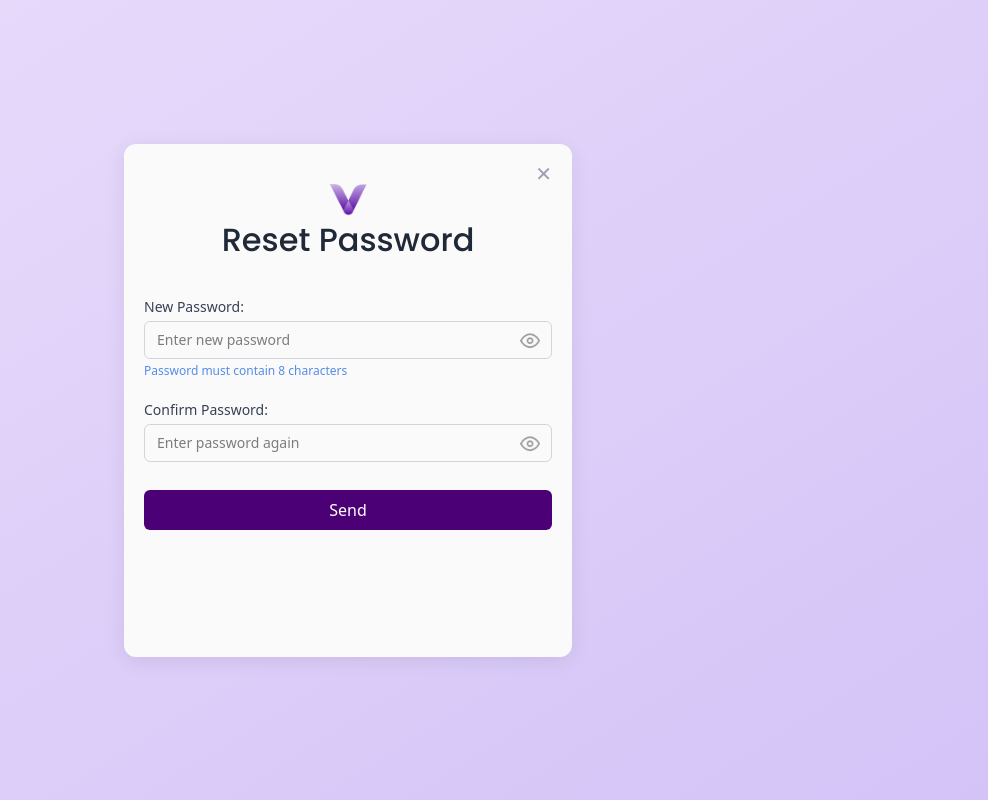
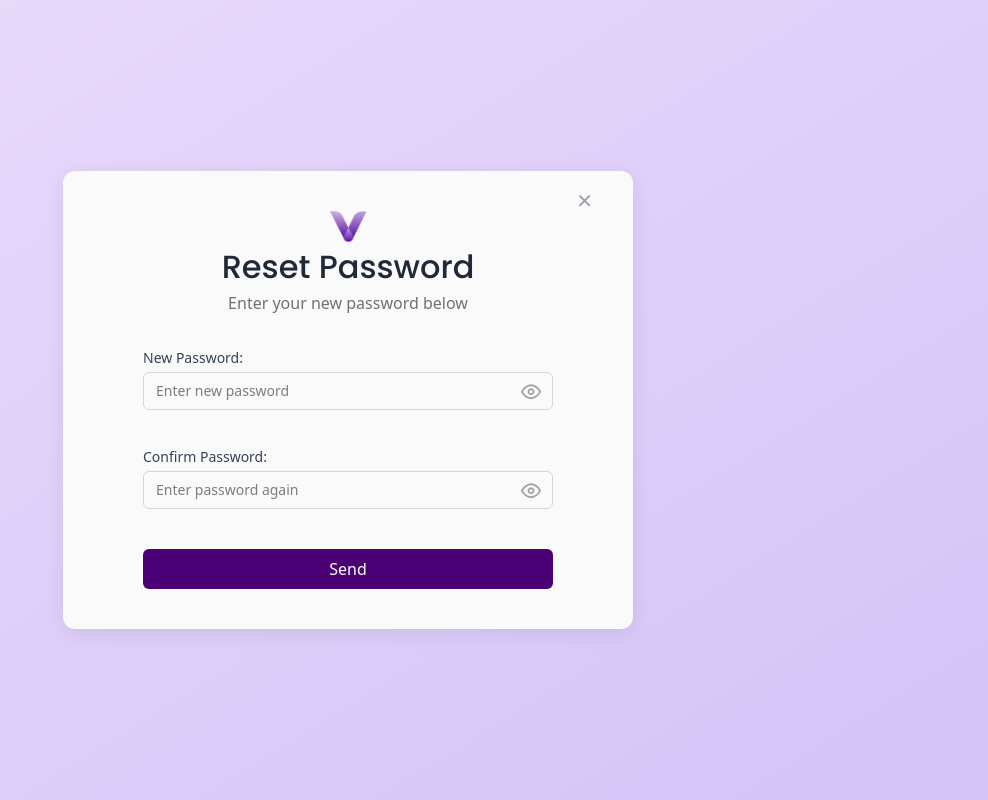
Before and after one commit to psinghal01/Vow-Frontend, a React (Vite) app: page /reset-password in a window 1280 px wide. Shown: the whole page, without its empty margins (292-1280 px from the left). Built offline with nearby package versions, Linux system fonts and the light colour scheme.

Commit message:
update reset password

```diff
--- a/package.json
+++ b/package.json
@@ -28,9 +28,6 @@
     "eslint-plugin-react-hooks": "^5.2.0",
     "eslint-plugin-react-refresh": "^0.4.22",
     "globals": "^16.4.0",
-    "vite": "npm:rolldown-vite@7.1.14"
-  },
-  "overrides": {
-    "vite": "npm:rolldown-vite@7.1.14"
+    "vite": "^7.1.10"
   }
 }
--- a/src/App.jsx
+++ b/src/App.jsx
@@ -2,18 +2,19 @@ import React from "react";
 import { BrowserRouter as Router, Routes, Route } from "react-router-dom";
 import Home from "./pages/home";
 import Login from "./pages/login";
-import ForgotPassword from './pages/forgotpassword';
+import ForgotPassword from './components/forgotpassword';
 import VerifyOtp from './pages/verifyotp';
 import ResetPassword from './pages/resetpassword';
 import ResetSuccess from './pages/resetsuccess';
-
+import Signup from "./components/signup";
 const App = () => {
   return (
     <Router>
       <Routes>
         <Route path="/" element={<Home />} />
         <Route path="/login" element={<Login />} />
-               <Route path="/forgot-password" element={<ForgotPassword />} />
+         <Route path="/forgot-password" element={<ForgotPassword />} />
+        <Route path="/Signup" element={<Signup />} />
         <Route path="/verify-otp" element={<VerifyOtp />} />
         <Route path="/reset-password" element={<ResetPassword />} />
         <Route path="/reset-success" element={<ResetSuccess />} />
--- a/src/components/forgotpassword.jsx
+++ b/src/components/forgotpassword.jsx
@@ -1,16 +1,19 @@
 import React, { useState } from 'react';
-
+import { useNavigate } from 'react-router-dom';
 const ForgotPassword = () => {
   const [email, setEmail] = useState('');
   const [touched, setTouched] = useState(false); // track blur (focus loss)
   const [submitted, setSubmitted] = useState(false);
-
+   const navigate = useNavigate();
   const isEmailValid = /^[^\s@]+@[^\s@]+\.[^\s@]{2,}$/.test(email);
 
   const handleSubmit = (e) => {
     e.preventDefault();
     setSubmitted(true);
     setTouched(true);
+   if (!email || !isEmailValid) return ;
+    navigate('/verify-otp');
+
 
     if (!email || !isEmailValid) return; // don’t submit if invalid or not
 
@@ -96,7 +99,7 @@ const ForgotPassword = () => {
 
               {/* Validation warning */}
               <p className="text-[#5C0EA4] text-sm mt-1 min-h-[20px]">
-                {(touched || submitted) && email && !isEmailValid
+                {(touched || submitted) && (!email || !isEmailValid)
                   ? 'Enter a valid email (e.g., abc@domain.com)'
                   : ''}
               </p>
@@ -114,7 +117,7 @@ const ForgotPassword = () => {
 
           {/* Back to login */}
           <p className=" text-center text-[17px] text-[#707070]">
-            <a href="#" className="font-normal underline">
+            <a href="/login" className="font-normal underline">
               Back to Login
             </a>
           </p>
--- a/src/components/signup.jsx
+++ b/src/components/signup.jsx
@@ -1,5 +1,5 @@
 import React, { useState } from "react";
-
+import { Link } from "react-router-dom";
 export default function Signup() {
   const [showPassword, setShowPassword] = useState(false);
   const [inputFocused, setInputFocused] = useState(false);
@@ -62,9 +62,9 @@ export default function Signup() {
 
           <p className="text-[#707070] text-[16px] mb-8 font-normal">
             Already have an account?{" "}
-            <a href="#" className="text-[#5C0EA4] text-[16px] underline">
-              log in
-            </a>
+            <Link to="/login" className="text-[#5C0EA4] text-[16px] underline">
+  log in
+</Link>
           </p>
 
           <form noValidate onSubmit={handleSubmit} className="space-y-4 text-left mt-8 m-3 mb-0">
--- a/src/pages/login.jsx
+++ b/src/pages/login.jsx
@@ -55,7 +55,7 @@ const Login = () => {
         </h2>
         <p className="text-center text-[16px] text-gray-600 mb-6">
           Do not have an account?{' '}
-          <a href="#" className="text-purple-700 font-medium hover:underline">
+          <a href="/signup" className="text-purple-700 font-medium hover:underline">
             Sign up
           </a>
         </p>
--- a/src/pages/resetpassword.jsx
+++ b/src/pages/resetpassword.jsx
@@ -3,6 +3,7 @@ import { useNavigate } from "react-router-dom";
 import Eye from "../assets/Eye.png";
 import EyeOff from "../assets/Eyeoff.png";
 import logo from "../assets/logo.png";
+import { useEffect } from "react";
 
 const ResetPassword = () => {
   const [password, setPassword] = useState("");
@@ -10,22 +11,50 @@ const ResetPassword = () => {
   const [showPassword, setShowPassword] = useState(false);
   const [showConfirm, setShowConfirm] = useState(false);
   const [error, setError] = useState("");
+  const [inputFocused, setInputFocused] = useState(false);
   const navigate = useNavigate();
+
+  // Password rules
+  const passwordRules = [
+    { test: (pw) => pw.length >= 8, message: "Password must be at least 8 characters long" },
+    { test: (pw) => /[A-Z]/.test(pw), message: "Password must contain at least 1 uppercase letter" },
+    { test: (pw) => /[a-z]/.test(pw), message: "Password must contain at least 1 lowercase letter" },
+    { test: (pw) => /\d/.test(pw), message: "Password must contain at least 1 digit" },
+    { test: (pw) => /[!@#$%^&*(),.?\":{}|<>]/.test(pw), message: "Password must contain at least 1 special character" },
+  ];
+
+  const firstUnmetRule = passwordRules.find(rule => !rule.test(password));
+  const isPasswordValid = passwordRules.every(rule => rule.test(password));
+useEffect(() => {
+  if (isPasswordValid && error === "Please meet all password requirements before continuing.") {
+    setError("");
+  }
+}, [isPasswordValid, error]);
+
+useEffect(() => {
+  if (
+    password === confirm &&
+    error === "Passwords do not match"
+  ) {
+    setError("");
+  }
+}, [password, confirm, error]);
+
 
   const handleReset = (e) => {
     e.preventDefault();
+    setError("");
+
+
+    if (!isPasswordValid) {
+      setError("Please meet all password requirements before continuing.");
+      return;
+    }
 
     if (password !== confirm) {
       setError("Passwords do not match");
       return;
     }
-
-   const isValid = /^(?=.*[a-z])(?=.*[A-Z])(?=.*\d)[A-Za-z\d]{8,}$/.test(password);
-if (!isValid) {
-  setError("Password must contain 8 characters, including uppercase, lowercase & number");
-  return;
-}
-
 
     navigate("/reset-success");
   };
@@ -33,13 +62,13 @@ if (!isValid) {
   return (
     <div className="min-h-screen flex items-center justify-center bg-gradient-to-br from-[#EADCFB] to-[#D3C3F7]">
       <div
-        className="bg-[#FAFAFA] rounded-xl shadow-md w-[448px] h-[513px] relative flex flex-col px-5 py-10"
+        className="bg-[#FAFAFA] rounded-xl w-full max-w-[570px] relative flex flex-col px-20 py-10 sm:px-20 sm:py-10 md:mx-10 lg:px-20 transition-all"
         style={{ boxShadow: "0px 4px 20px rgba(0,0,0,0.08)" }}
       >
         {/* Close Icon */}
         <button
           onClick={() => navigate(-1)}
-          className="absolute top-4 right-5 text-gray-400 hover:text-gray-600 text-xl"
+          className="absolute top-4 right-10 text-gray-400 hover:text-gray-600 text-xl"
         >
           ✕
         </button>
@@ -51,22 +80,26 @@ if (!isValid) {
 
         {/* Title */}
         <h2
-        style={{color:' #1F2937',
-
-        textAlign: 'center',
-        fontFamily: 'Poppins',
-        fontSize: '32px',
-        fontStyle: 'normal',
-        fontWeight: 500,
-        lineHeight: 'normal'}}>
+          style={{
+            color: "#1F2937",
+            textAlign: "center",
+            fontFamily: "Poppins",
+            fontSize: "32px",
+            fontStyle: "normal",
+            fontWeight: 500,
+            lineHeight: "normal",
+          }}
+        >
           Reset Password
         </h2>
+        <p className="flex justify-center text-[#707070] text-[16px] mb-8 font-normal">
+          Enter your new password below
+        </p>
 
-        {/* Form */}
         <form onSubmit={handleReset} className="flex flex-col space-y-5">
           {/* New Password */}
-          <div className="flex flex-col">
-            <label className="text-[14px] font-medium text-gray-700 mb-1 mt-8">
+          <div className="flex flex-col mb-0">
+            <label className="text-[14px] font-medium text-gray-700 mb-1 mt-0">
               New Password:
             </label>
             <div className="relative">
@@ -75,13 +108,18 @@ if (!isValid) {
                 placeholder="Enter new password"
                 value={password}
                 onChange={(e) => setPassword(e.target.value)}
-                className={`w-full border rounded-md px-3 py-2 text-sm transition-all focus:outline-none ${
-                  password.length > 0
-                    ? "border-blue-500 ring-1 ring-blue-400"
-                    : "border-gray-300 focus:border-blue-500 focus:ring-1 focus:ring-blue-400"
+                onFocus={() => setInputFocused(true)}
+                onBlur={() => setInputFocused(false)}
+                className={`w-full rounded-md px-3 py-2 text-sm transition-all focus:outline-none border ${
+                  isPasswordValid
+                    ? "border-green-500 focus:ring-green-500"
+                    : inputFocused
+                    ? "border-[#558CE6] focus:ring-[#558CE6]"
+                    : "border-gray-300 focus:ring-[#558CE6]"
                 }`}
                 required
               />
+
               <img
                 src={password.length > 0 ? (showPassword ? EyeOff : Eye) : Eye}
                 alt="Toggle visibility"
@@ -90,14 +128,18 @@ if (!isValid) {
               />
             </div>
 
-            {/* Password hint */}
-            <p className="text-xs text-[#558CE6] mt-1">
-              Password must contain 8 characters
-            </p>
+            {/* Warning / requirement space */}
+            <p
+  className={`text-sm mt-1 mb-3 min-h-[20px] ${
+    password.length > 0 && firstUnmetRule ? "text-[#558CE6]" : "text-transparent"
+  }`}
+>
+  {password&&firstUnmetRule?.message || " "} {/* put a space to preserve line height */}
+</p>
           </div>
 
           {/* Confirm Password */}
-          <div className="flex flex-col">
+          <div className="flex flex-col mb-0">
             <label className="text-[14px] font-medium text-gray-700 mb-1">
               Confirm Password:
             </label>
@@ -109,7 +151,9 @@ if (!isValid) {
                 onChange={(e) => setConfirm(e.target.value)}
                 className={`w-full border rounded-md px-3 py-2 text-sm transition-all focus:outline-none ${
                   confirm.length > 0
-                    ? "border-blue-500 ring-1 ring-blue-400"
+                    ? password === confirm && isPasswordValid
+                      ? "border-2 border-green-500 ring-1 ring-green-300"
+                      : "border-gray-300 focus:border-blue-500 focus:ring-1 focus:ring-blue-400"
                     : "border-gray-300 focus:border-blue-500 focus:ring-1 focus:ring-blue-400"
                 }`}
                 required
@@ -121,17 +165,27 @@ if (!isValid) {
                 onClick={() => setShowConfirm(!showConfirm)}
               />
             </div>
+
+            {/* Fixed space for confirm password errors */}
+            <p className="text-sm min-h-[20px] text-transparent"></p>
           </div>
 
           {/* Error Message */}
-          {error && (
-            <p className="text-red-600 text-xs text-center -mt-1">{error}</p>
+          { (
+            <p
+  className={`text-sm text-center -mt-1 mb-1 min-h-[20px] transition-all ${
+    error ? "text-[#558CE6]" : "text-transparent"
+  }`}
+>
+  {error || " "} {/* keeps the height stable */}
+</p>
           )}
 
-          {/* Submit Button */}
+
+
           <button
             type="submit"
-            className="w-full bg-[#4B0076] text-white py-2 rounded-md font-medium hover:bg-[#3a0060] transition-colors mt-2"
+            className="w-full bg-[#4B0076] text-white py-2 rounded-md font-medium hover:bg-[#3a0060] transition-colors "
           >
             Send
           </button>
```
Also changed, not shown: 1 other file (tests, documents, lock files or other folders).
